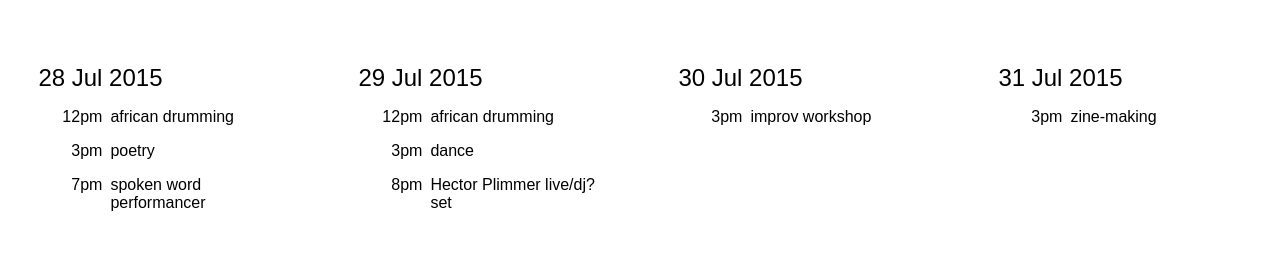
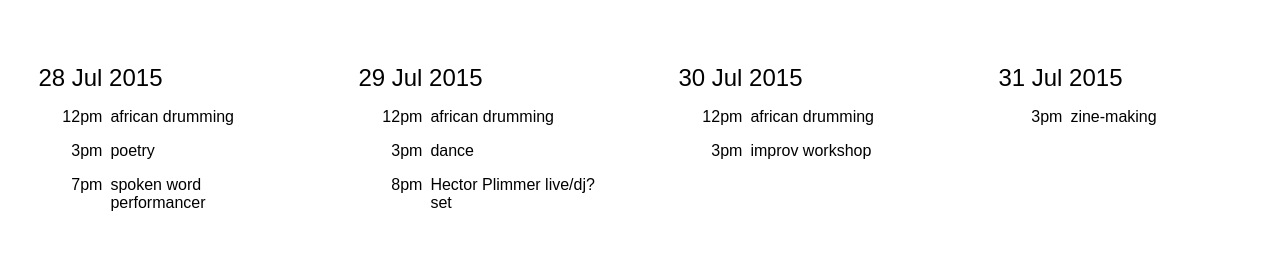
Before and after one commit to itsnevergonnawork/uncommonsense, a Jekyll site: the page built from index.html, in a window 1280 px wide. Shown: the part 1319-1586 px from the top of the page. Built offline with Jekyll 4.4.1, drawn with Linux system fonts in a browser that asks for light colours.

Commit message:
Update 2015-07-30-day-11.html

```diff
--- a/_posts/2015-07-30-day-11.html
+++ b/_posts/2015-07-30-day-11.html
@@ -2,9 +2,14 @@
 layout: post
 date: 2015-07-30
 items:
+  - time: 12pm
+    title: "african drumming"
+
   - time: 3pm
     title: "improv workshop"
 ---
 
+<h3>12pm african drumming workshop</h3>
+
 <h3>3pm improv workshop</h3>
 <p>Followed by an improvised music performance</p>
```
